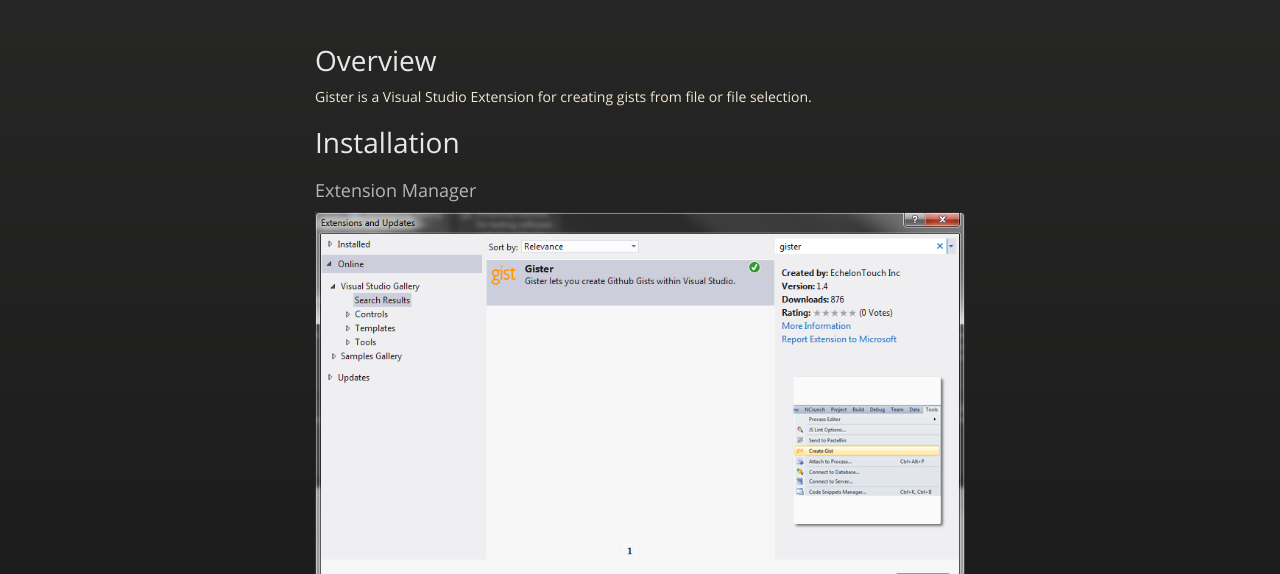
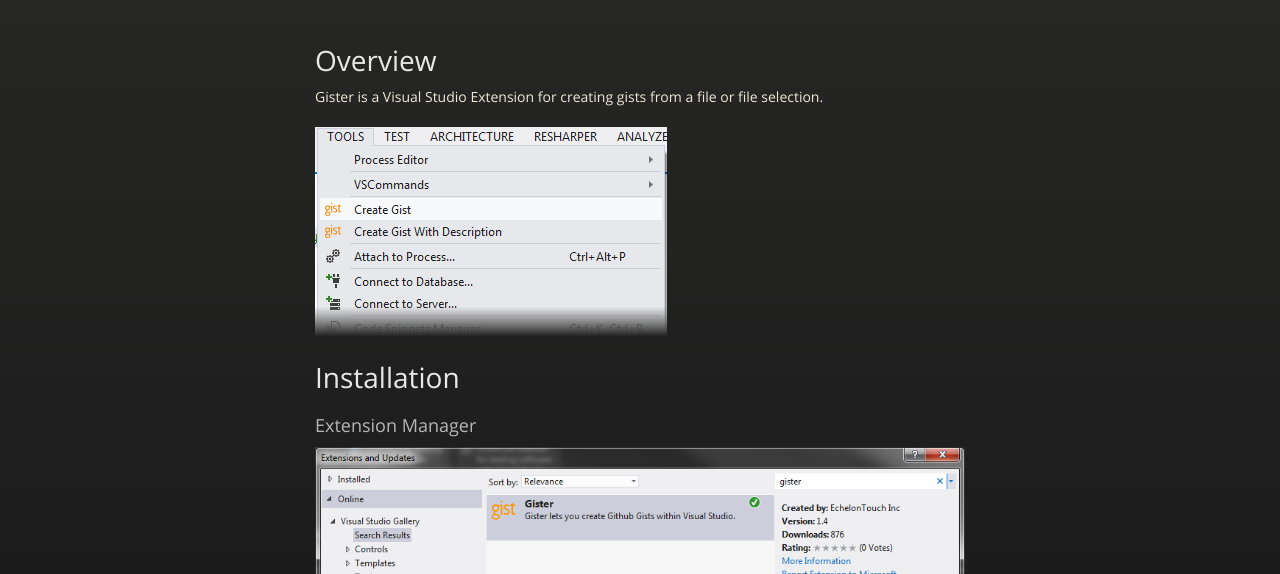
Before and after one commit to cromwellryan/Gister, a plain HTML site: page index.html in a window 1280 px wide. Shown: the part 226-800 px from the top of the page. Drawn offline with nearby package versions, Linux system fonts and the light colour scheme.

Commit message:
added screenshot of gister commands in tools menu

```diff
--- a/index.html
+++ b/index.html
@@ -40,7 +40,10 @@
 
         <h1>Overview</h1>
 
-<p>Gister is a Visual Studio Extension for creating gists from file or file selection.  </p>
+<p>Gister is a Visual Studio Extension for creating gists from a file or file selection.</p>
+
+<p><img src="images/gistercommands.png" /></p>
+
 
 <h1>Installation</h1>
 <p>
```
Also changed, not shown: images/gistercommands.png (added).
